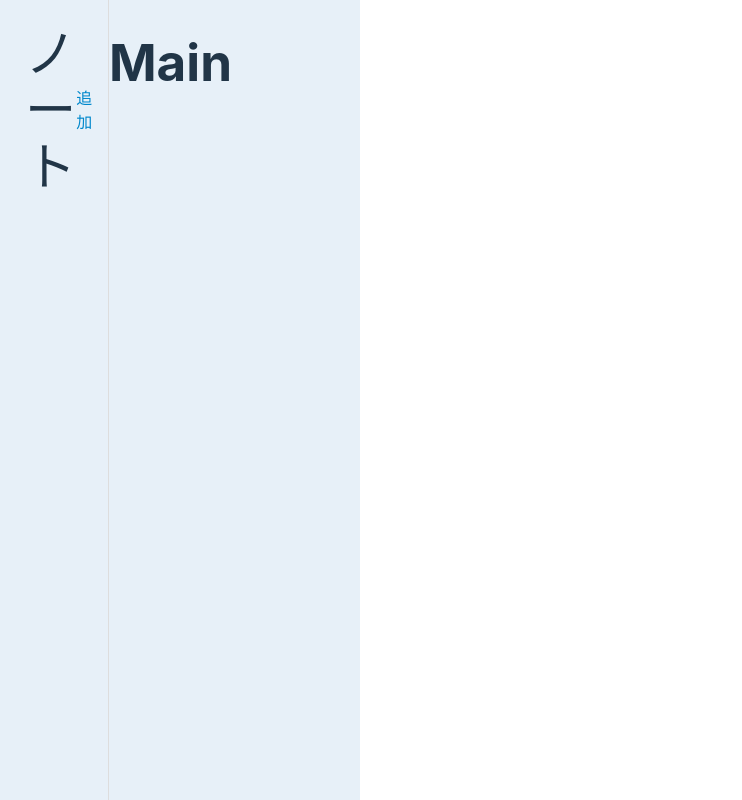
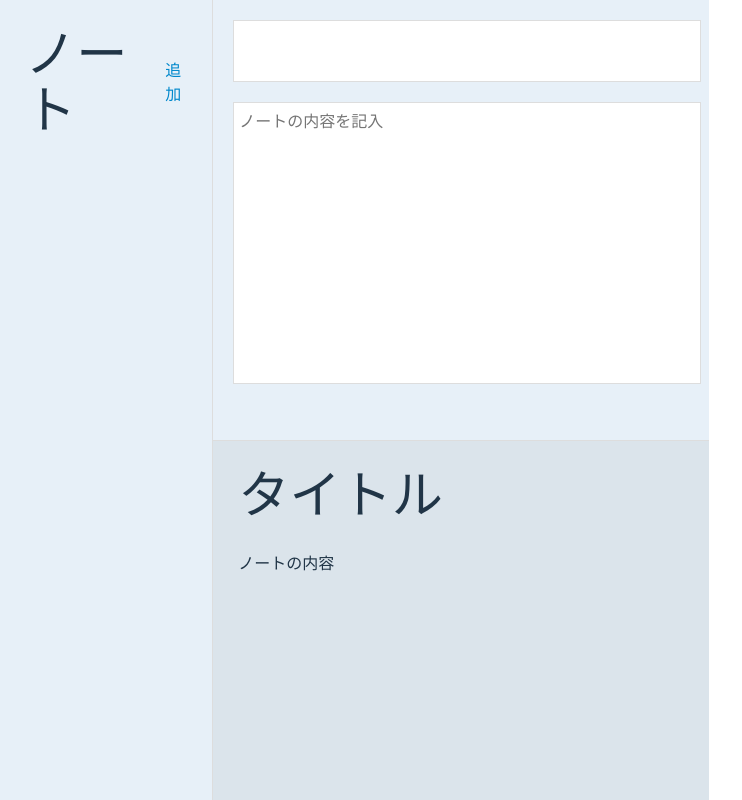
Before and after one commit to j19015/note-with-react-and-markdown, a React (Vite) app: page / in a window 1280 px wide. Shown: the whole page, without its empty margins (0-742 px from the left). Built offline with nearby package versions, Linux system fonts and the light colour scheme; the HTML template or start-up script is replaced by a standard one.

Commit message:
add: previewのレイアウト作成

```diff
--- a/src/components/Main.css
+++ b/src/components/Main.css
@@ -0,0 +1,43 @@
+.app-main {
+  width: 70%;
+  height: 100vh;
+}
+
+.app-main-note-edit {
+  height: 50vh;
+  padding: 20px;
+}
+
+.app-main-note-edit input,
+textarea {
+  display: block;
+  border: 1px solid #ddd;
+  margin-bottom: 20px;
+  width: 100%;
+  height: calc(50vh - 130px);
+  padding: 5px;
+  resize: none;
+  font-size: 16px;
+}
+
+.app-main-note-edit input {
+  height: 50px;
+  font-size: 2rem;
+}
+
+.app-main-note-preview {
+  height: 50vh;
+  border-top: 1px solid #ddd;
+  overflow-y: scroll;
+  background: rgba(0, 0, 0, 0.05);
+}
+
+.preview-title {
+  padding: 25px 25px 0 25px;
+  margin: 0;
+}
+
+.markdown-preview {
+  padding: 25px 25px 0 25px;
+  line-height: 2rem;
+}
--- a/src/components/Main.jsx
+++ b/src/components/Main.jsx
@@ -3,8 +3,15 @@ import React from 'react';
 
 function Main() {
   return (
-    <div className="Main">
-      <h1>Main</h1>
+    <div className="app-main">
+      <div className="app-main-note-edit">
+        <input type="text" />
+        <textarea id="" placeholder="ノートの内容を記入" />
+      </div>
+      <div className="app-main-note-preview">
+        <h1 className="preview-title">タイトル</h1>
+        <div className="markdown-preview">ノートの内容</div>
+      </div>
     </div>
   );
 }
```
